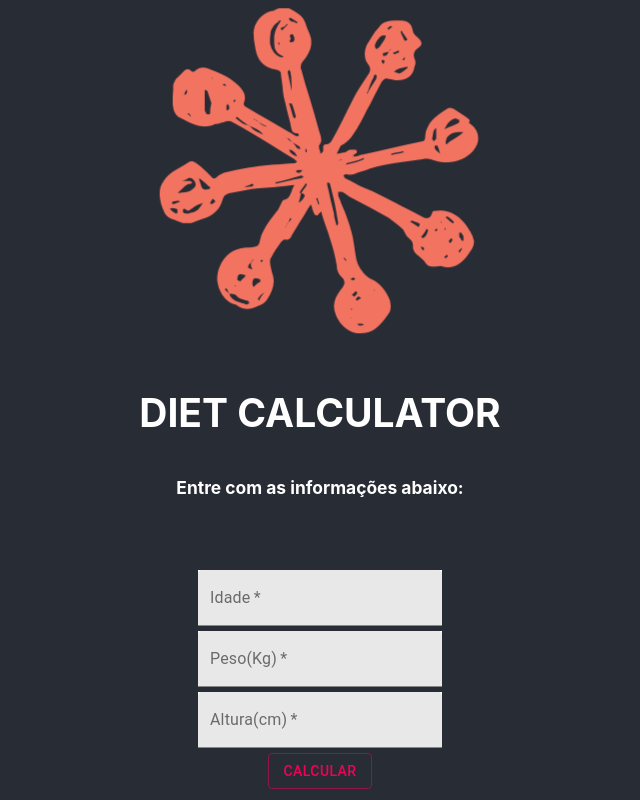
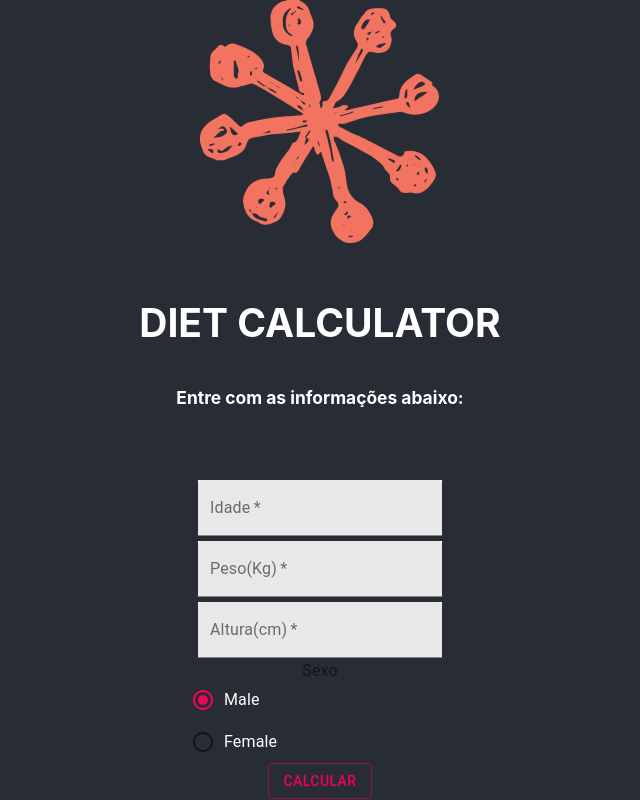
Before and after one commit to jpbonetti/diet-calculator, a React (Create React App) app: page / in a window 1280 px wide. Shown: the whole page, without its empty margins (320-960 px from the left). Built offline with nearby package versions, Linux system fonts and the light colour scheme.

Commit message:
Finalized tmb calculate logic

```diff
--- a/src/App.css
+++ b/src/App.css
@@ -3,7 +3,7 @@
 }
 
 .App-logo {
-  height: 40vmin;
+  height: 30vmin;
   pointer-events: none;
 }
 
--- a/src/components/TmbComponent.jsx
+++ b/src/components/TmbComponent.jsx
@@ -1,6 +1,10 @@
 import React, { Component } from 'react';
 import TextField from '@material-ui/core/TextField';
 import Button from '@material-ui/core/Button';
+import Radio from '@material-ui/core/Radio';
+import RadioGroup from '@material-ui/core/RadioGroup';
+import FormControlLabel from '@material-ui/core/FormControlLabel';
+import FormLabel from '@material-ui/core/FormLabel';
 import './TmbComponent.css';
 
 export default class TmbComponent extends Component {
@@ -9,6 +13,7 @@ export default class TmbComponent extends Component {
     age: undefined,
     weight: undefined,
     height: undefined,
+    gender: undefined,
     result: 0
   }
 
@@ -22,10 +27,19 @@ export default class TmbComponent extends Component {
     this.tbmbnformations[e.target.name] = parseFloat(e.target.value);
   }
 
+  handleChangeRadioButtons(e) {
+    this.tbmbnformations.gender = e.target.value;
+  }
+
   calculate() {
+    debugger;
+    if (this.tbmbnformations.gender === undefined || this.tbmbnformations.gender === 'male') {
+      this.tbmbnformations.result = 66 + (13.8 * this.tbmbnformations.weight) + (5 * this.tbmbnformations.height) - (6.8 * this.tbmbnformations.age);
+    } else {
+      this.tbmbnformations.result = 655 + (9.6 * this.tbmbnformations.weight) + (1.8 * this.tbmbnformations.height) - (4.7 * this.tbmbnformations.age);
+    }
 
-    console.log("HOMENS: " + 66 + (13.8 * this.tbmbnformations.weight) + (5 * this.tbmbnformations.height) - (6.8 * this.tbmbnformations.age));
-    console.log("MULHERES: " + 655 + (9.6 * this.tbmbnformations.weight) + (1.8 * this.tbmbnformations.height) - (4.7 * this.tbmbnformations.age));
+    window.alert(this.tbmbnformations.result);
   }
 
   render() {
@@ -69,6 +83,13 @@ export default class TmbComponent extends Component {
           />
         </div>
         <div>
+            <FormLabel component="legend">Sexo</FormLabel>
+            <RadioGroup defaultValue="male" aria-label="gender" name="gender1" value={this.tbmbnformations.gender} onChange={this.handleChangeRadioButtons.bind(this)}>
+              <FormControlLabel value="male" control={<Radio />} label="Male" />
+              <FormControlLabel value="female" control={<Radio />} label="Female" />
+            </RadioGroup>
+        </div>
+        <div>
           <Button
             className="Button"
             variant="outlined"
```
